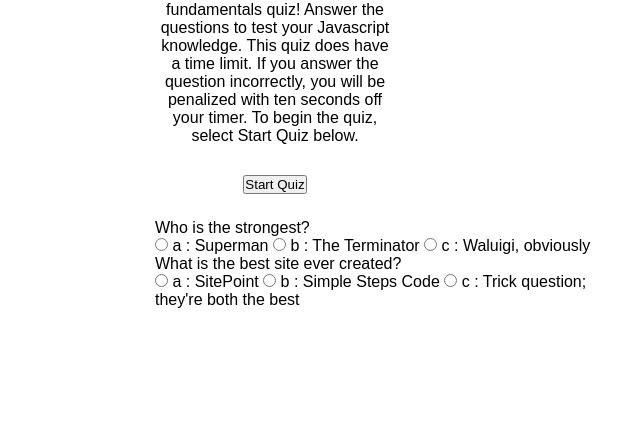
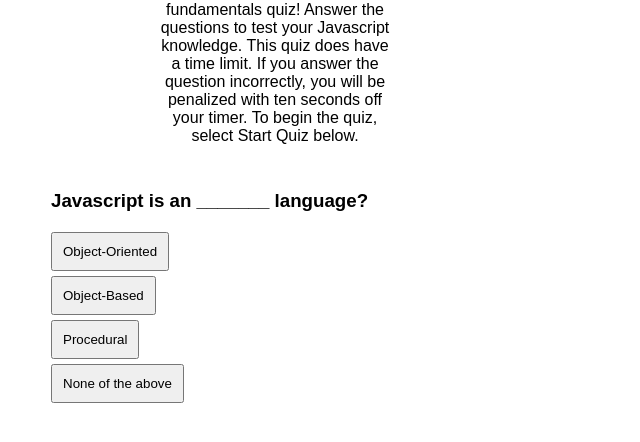
Before and after one commit to cameronfrench/code-quiz, a plain HTML site: page index.html in a window 1280 px wide. Both pictures are taken after a click on the button "Start Quiz". Shown: the part 254-696 px from the top of the page, without its empty margins (365-1005 px from the left). Drawn offline with Linux system fonts and the light colour scheme.

Commit message:
reorganized HTML and defined elements. Added styling to answers buttons.

```diff
--- a/assets/css/style.css
+++ b/assets/css/style.css
@@ -45,3 +45,29 @@ body {
     margin-right: 200px;
     margin-bottom: 30px;
   }
+
+#start-quiz {
+    padding: 10px;
+}
+
+#start-button-container {
+   display: block;
+   margin-left: auto;
+   margin-right: auto;
+   width: 8em;
+}
+
+#questions {
+    display: block;
+    padding-top: 15px;
+    padding-bottom: 15px;
+    margin-left: auto;
+    margin-right: auto;
+    width: 70%;
+}
+
+#answers {
+    margin-left: auto;
+    margin-right: auto;
+    width: 70%;
+}
--- a/assets/js/script.js
+++ b/assets/js/script.js
@@ -1,81 +1,154 @@
-var quizCont = document.getElementById("quiz-container");
-var quizQuestions = document.getElementById('quiz')
-var quizRules = document.getElementById("quiz-rules");
 var startQuizBtn = document.getElementById("start-quiz");
 
-quizRules.textContent =
-  "Welcome to the Javascript fundamentals quiz! Answer the questions to test your Javascript knowledge. This quiz does have a time limit. If you answer the question incorrectly, you will be penalized with ten seconds off your timer. To begin the quiz, select Start Quiz below.";
+startQuizBtn.onclick = function () {
+  console.log('button click')
+  showQuestions();
+};
 
-quizRules.style.textAlign = "center";
-quizRules.setAttribute("style", "color:black", "padding:15px");
+var myQuestions = [
+  {
+    question: "Javascript is an _______ language?",
+    answers: ["Object-Oriented", "Object-Based", "Procedural", "None of the above"],
+    correctAnswer: 1,
+  },
+  {
+    question: "Which of the following keywords is used to define a variable in Javascript?",
+    answers: ["var", "bar", "jar", "bob"],
+    correctAnswer: 1,
+  },
+  {
+    question: "Which of the following methods is used to access HTML elements using Javascript?",
+    answers: ["targetElement", "thatOneElement", "getElementById", "idElement"],
+    correctAnswer: 3,
+  },
+];
 
-quizCont.style.textAlign = 'center'
+// for (var i = 0; myQuestions.answers.length; i++) {
+//   var liEl = document.createElement("li");
+//   liEl.textContent = myQuestions.answers[i].text;
+//   liEl.appendChild(liEl);
+// }
 
-quizQuestions.style.textAlign = 'left'
-quizQuestions.style.marginTop = '25px'
-quizQuestions.style.marginLeft = '200px'
+var questionIndex = 0
+
+console.log(myQuestions[questionIndex])
+console.log(myQuestions[questionIndex].question)
+
+function showQuestions() {
+
+  startQuizBtn.style.display = "none";
+
+  var quizAnswers = document.getElementById("answers");
+
+  var questionTitle = myQuestions[questionIndex].question
+
+  var questionh3 = document.getElementById("questions")
+
+  questionh3.textContent = questionTitle
+  quizAnswers.textContent = ""
+
+  myQuestions[questionIndex].answers.forEach(function(q) {
+
+  // var answerBtn = document.createElement("button");
+  var ul = document.getElementById("answers");
+  var li = document.createElement("li");
+  var answerBtn = document.createElement("button");
+  li.appendChild(answerBtn);
+  ul.appendChild(li)
+
+  answerBtn.textContent = q
+  answerBtn.style.padding = "10px"
+  li.style.listStyle = "none"
+  li.style.marginTop = "5px"
+  li.style.marginBottom = "5px"
 
 
-document.addEventListener("DOMContentLoaded", function(event){
-    startQuizBtn.addEventListener('click', function(event) {
-    buildQuiz()
-    })
-})
+  quizAnswers.appendChild(answerBtn)
 
-var hidden = false;
-function action() {
-    hidden = !hidden;
-    if(hidden) {
-        document.getElementById('start-quiz').style.visibility = 'hidden';
-    } else {
-        document.getElementById('start-quiz').style.visibility = 'visible';
-    }
+  answerBtn.addEventListener("click", checkAnswer)
+
+console.log(q)
+} )
+
 }
 
-function buildQuiz() {
-      const output = [];
+function checkAnswer () {
 
-      myQuestions.forEach((currentQuestion, questionNumber) => {
-        const answers = [];
+questionIndex++
 
-        for (var letter in currentQuestion.answers) {
-          answers.push(
-            `<label>
-            <input type="radio" name="question${questionNumber}" value="${letter}">
-            ${letter} :
-            ${currentQuestion.answers[letter]}
-          </label>`
-          );
-        }
+showQuestions()
 
-        output.push(
-          `<div class="question"> ${currentQuestion.question} </div>
-        <div class="answers"> ${answers.join("")} </div>`
-        );
-      });
-
-      quizContainer.innerHTML = output.join("");
-    }
+}
 
 
-    var quizContainer = document.getElementById("quiz");
-    var showQuizBtn = document.getElementById('start-quiz')
-    var myQuestions = [{
-        question: "Who is the strongest?",
-        answers: {
-          a: "Superman",
-          b: "The Terminator",
-          c: "Waluigi, obviously"
-        },
-        correctAnswer: "c"
-      },
-      {
-        question: "What is the best site ever created?",
-        answers: {
-          a: "SitePoint",
-          b: "Simple Steps Code",
-          c: "Trick question; they're both the best"
-        },
-        correctAnswer: "c"
-      }
-    ]
+
+
+
+
+
+
+// create another function to have the question increase in index by one and then call show questions again so the questions can be updated
+
+
+
+
+// document.addEventListener("DOMContentLoaded", function(event){
+//     startQuizBtn.addEventListener('click', function(event) {
+//     buildQuiz()
+//     })
+// })
+
+//   function buildQuiz() {
+
+//       var output = [];
+
+//       myQuestions.forEach((currentQuestion, questionNumber) => {
+//         const answers = [];
+
+//         for (var letter in currentQuestion.answers) {
+//           answers.push(
+//             `<label>
+//             <input type="radio" name="question${questionNumber}" value="${letter}">
+//             ${letter} :
+//             ${currentQuestion.answers[letter]}
+//           </label>`
+//           );
+//         }
+
+//         output.push(
+//           `<div class="question"> ${currentQuestion.question} </div>
+//         <div class="answers"> ${answers.join("")} </div>`
+//         );
+//       });
+
+//       quizContainer.innerHTML = output.join("");
+//     }
+
+//     var myQuestions = [ {
+//         question: "What is an array?",
+//         answers: {
+//           a: "",
+//           b: "",
+//           c: ""
+//         },
+//         correctAnswer: ""
+//       },
+//       {
+//         question: "",
+//         answers: {
+//           a: "",
+//           b: "",
+//           c: ""
+//         },
+//         correctAnswer: "c"
+//       },
+//       {
+//         question: "",
+//         answers: {
+//           a: "",
+//           b: "",
+//           c: ""
+//         },
+//         correctAnswer: "c"
+//       }
+//     ]
--- a/index.html
+++ b/index.html
@@ -1,23 +1,25 @@
 <!DOCTYPE html>
 <html lang="en">
 <head>
-    <meta charset="UTF-8" />
-    <meta name="viewport" content="width=device-width, initial-scale=1.0" />
-    <meta http-equiv="X-UA-Compatible" content="ie=edge" />
+  <meta charset="UTF-8">
+  <meta name="viewport" content="width=device-width, initial-scale=1.0">
+  <meta http-equiv="X-UA-Compatible" content="ie=edge">
+  <link rel="stylesheet" href="/assets/css/style.css">
   <title>Code Quiz</title>
-    <link rel="stylesheet" href="/assets/css/style.css" />
 </head>
 <body>
   <div class="wrapper">
     <header>
       <h1>Code Quiz Challenge</h1>
-        <p id="quiz-rules"></p>
+      <p id="quiz-rules">Welcome to the Javascript fundamentals quiz! Answer the questions to test your Javascript knowledge. This quiz does have a time limit. If you answer the question incorrectly, you will be penalized with ten seconds off your timer. To begin the quiz, select Start Quiz below. </p>
     </header>
     <div id=quiz-container>
+      <div id="start-button-container">
         <button id="start-quiz">Start Quiz</button>
-        <div id="quiz"></div>
       </div>
-
+      <h3 id="questions"></h3>
+      <ul id="answers"></ul>
+    </div>
 
   <script src="/assets/js/script.js"></script>
 </body>
```
Lines whose indentation alone changed are shown as unchanged.
